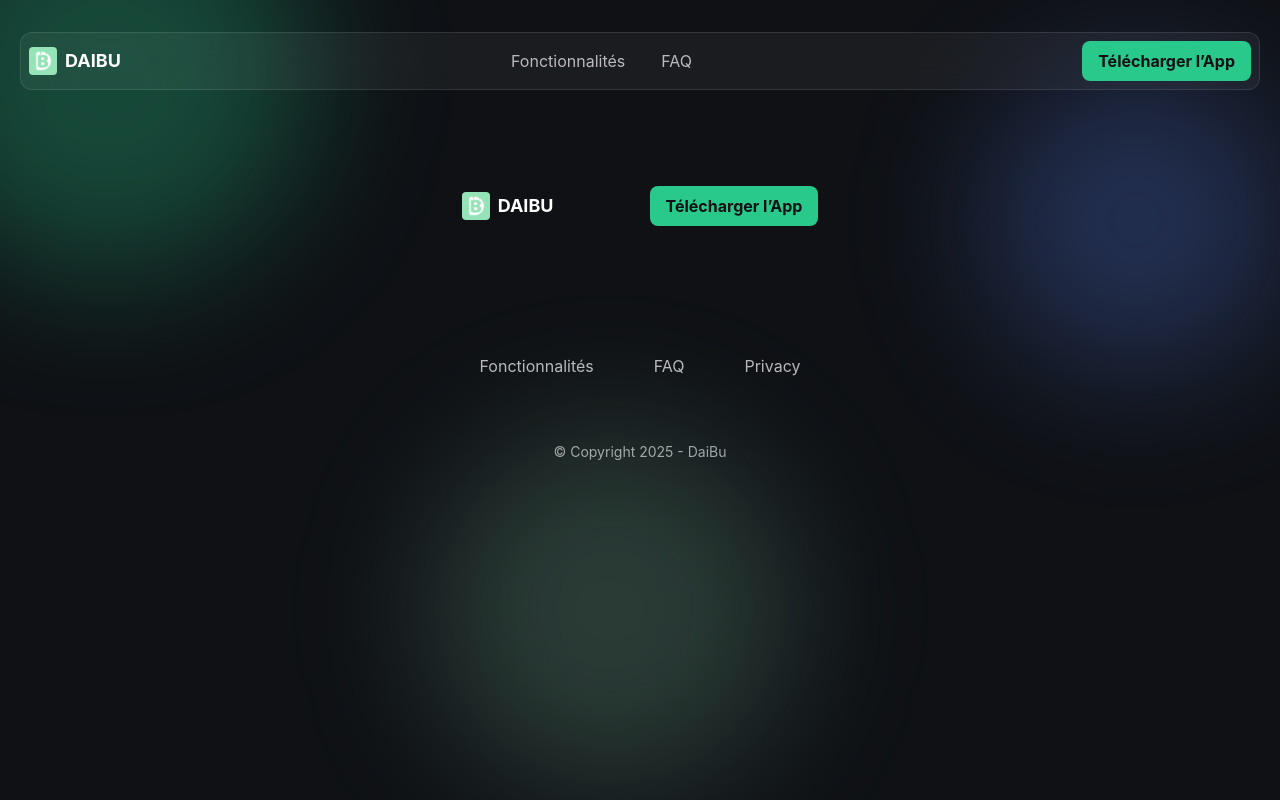
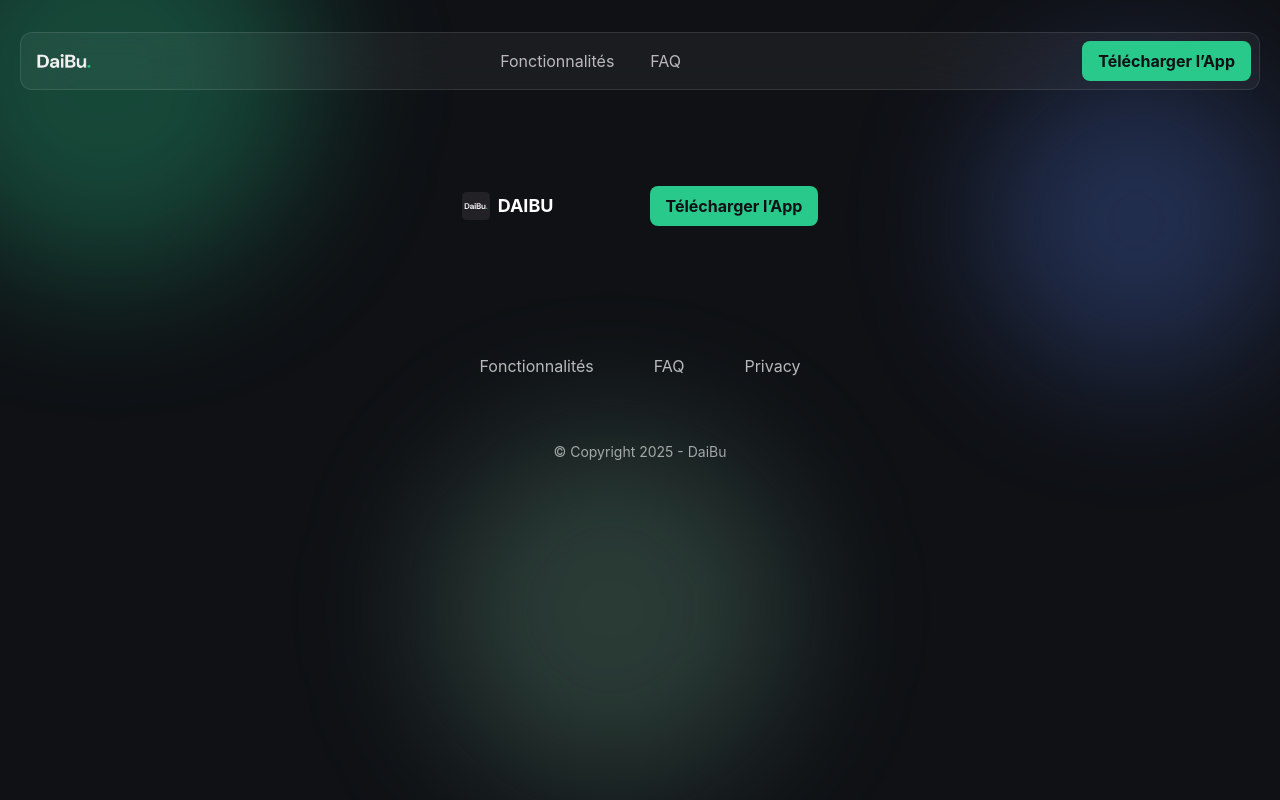
Before and after one commit to AlexandreSiguret/DaiBuWeb, a Nuxt app: page /app in a window 1280 px wide. Built offline with nearby package versions, Linux system fonts and the light colour scheme.

Commit message:
changement de logo

```diff
--- a/components/Features.vue
+++ b/components/Features.vue
@@ -25,7 +25,7 @@
         <template #name>
           Fonctionnalités
         </template>
-        Pourquoi choisir Daibu?
+        Pourquoi choisir DaiBu?
       </SectionTitle>
       <div v-for="(item, index) of features" class="flex flex-col lg:flex-row w-full justify-between xl:justify-around items-center gap-6 lg:gap-12">
         <div :class="['relative flex justify-around items-center', {'lg:order-1': index % 2 === 0 }]">
--- a/components/Navbar.vue
+++ b/components/Navbar.vue
@@ -11,13 +11,13 @@
     <header class="flex justify-between items-center my-8 p-2 rounded-xl border border-white/10 bg-white/5 backdrop-blur-xl text-white">
       <NuxtLink href="/" class="flex items-center justify-between text-lg flex gap-2">
         <img
-          src="/img/logo.svg"
+          src="/img/longlogo.png"
           alt="Logo"
           loading="eager"
-          width="28"
-          height="28"
+          width="70"
+          height="7"
         />
-        <span class="font-bold">DAIBU</span>
+
       </NuxtLink>
       <nav
         class="flex sm:block hidden"
```
Also changed, not shown: public/img/logo.svg, public/img/longlogo.png (added).
